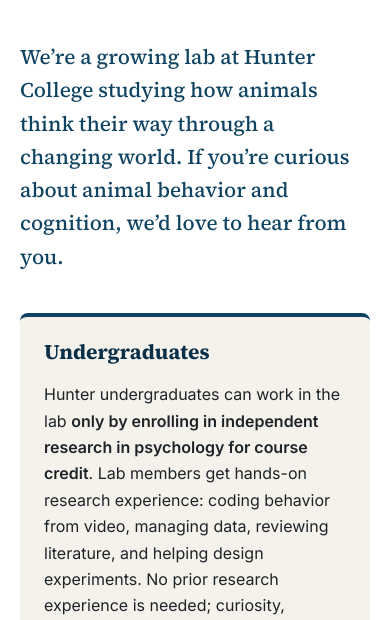
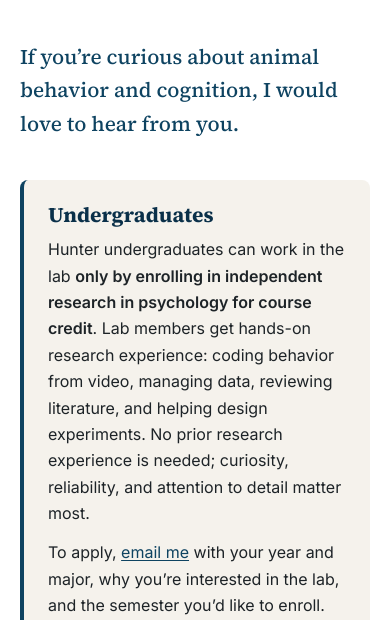
Before and after one commit to l-johnsonulrich/urban-cognition-lab, a plain HTML site: page join.html in a window 390 px wide. Shown: the part 224-844 px from the top of the page. Drawn offline with Linux system fonts and the light colour scheme.

Commit message:
text updates

```diff
--- a/css/style.css
+++ b/css/style.css
@@ -253,3 +253,13 @@ details summary { cursor: pointer; color: var(--brand); font-weight: 600; margin
 .logo-text:hover { color: var(--brand); }
 .logo-text .logo { height: 56px; width: auto; }
 .photo-credit { font-size: 0.78rem; color: var(--muted); margin: 0.35rem 0 0; }
+/* Join page: stacked rows instead of side-by-side cards */
+.join-grid { display: flex; flex-direction: column; gap: 1.25rem; max-width: 900px; }
+.join-grid .theme { display: grid; grid-template-columns: 200px 1fr; column-gap: 2rem; border-top: 0; border-left: 4px solid var(--brand); }
+.join-grid .theme h3 { grid-column: 1; grid-row: 1 / span 10; margin: 0; }
+.join-grid .theme > :not(h3) { grid-column: 2; }
+.join-grid .theme p:first-of-type { margin-top: 0; }
+@media (max-width: 760px) {
+  .join-grid .theme { display: block; }
+  .join-grid .theme h3 { margin-bottom: 0.5rem; }
+}
--- a/join.html
+++ b/join.html
@@ -32,7 +32,7 @@
 <div class="banner" style="background-image:url('images/mara-hyenas.jpg')"><div class="banner-inner"><h1>Join the Lab</h1></div></div>
 <main class="wrap content">
 <section class="intro-left">
-  <p class="lead">We&rsquo;re a growing lab at Hunter College studying how animals think their way through a changing world. If you&rsquo;re curious about animal behavior and cognition, we&rsquo;d love to hear from you.</p>
+  <p class="lead">If you&rsquo;re curious about animal behavior and cognition, I would love to hear from you.</p>
 </section>
 <div class="join-grid">
   <article class="theme">
```
